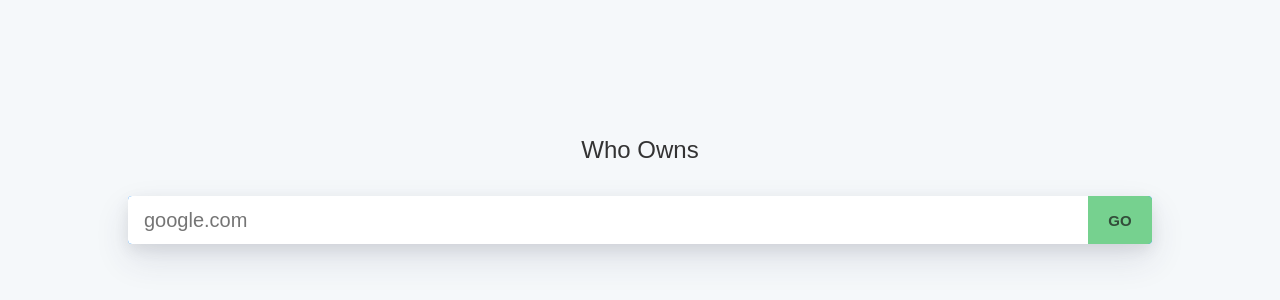
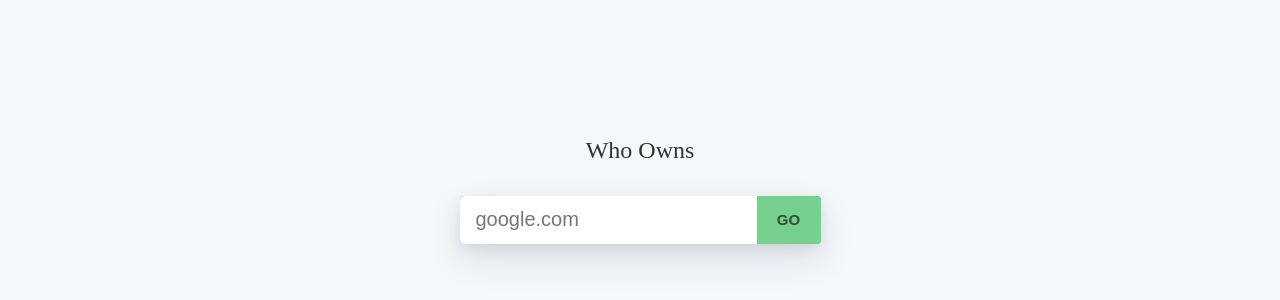
Before and after one commit to HJGreen/who-owns, a React (Create React App) app: page / in a window 1280 px wide. Shown: the part 218-518 px from the top of the page. Built offline with nearby package versions, Linux system fonts and the light colour scheme.

Commit message:
Add basic DNS lookup function

```diff
--- a/src/components/App.js
+++ b/src/components/App.js
@@ -1,9 +1,11 @@
 import React, { Component } from 'react';
 import styled from 'styled-components';
+import { dnsLookup } from '../lib/lookup';
 
 import Well from './Well';
 import ActionBar from './ActionBar';
 import SearchForm from './search/SearchForm';
+import Results from './results/Results';
 
 const Main = styled.main`
   display: flex;
@@ -23,14 +25,12 @@
   margin-bottom: 2rem;
 `;
 
-const Results = styled.section`
+const ResultsContainer = styled.section`
   max-height: ${props => props.expanded ? '50vh' : '0'}
-  transition: max-height 0.5s ease-out 0.4s;
+  transition: max-height 0.3s ease-out 0.35s;
+  padding: ${props => props.expanded ? '16px' : '0'};
 `;
 
-const ResultsInner = styled.section`
-  height: 50vh;
-`;
 
 class App extends Component {
   state = {
@@ -38,28 +38,35 @@
     fetching: false,
   }
   render() {
-    const { displayResults, fetching } = this.state;
+    const { displayResults, fetching, results } = this.state;
     return (
       <Main>
         <PageTitle shrink={displayResults}>Who Owns</PageTitle>
         <Well>
           <ActionBar expanded={displayResults}>
-            <SearchForm style={{ width: '80vw' }} onSearch={this._onSearch} fetching={fetching} />
+            <SearchForm onSearch={this._onSearch} fetching={fetching} />
           </ActionBar>
-          <Results expanded={displayResults}>
-            <ResultsInner />
-          </Results>
+          <ResultsContainer expanded={displayResults}>
+            <Results results={results} />
+          </ResultsContainer>
         </Well>
       </Main>
     );
   }
 
-  _onSearch = () => {
-    this.setState(() => ({ fetching: true }));
+  _onSearch = async (hostname) => {
+    this.setState(() => ({
+      fetching: true,
+      query: hostname,
+    }));
 
-    setTimeout(() => {
-      this.setState(() => ({ fetching: false, displayResults: true }))
-    }, 1500);
+    const results = await dnsLookup(hostname);
+
+    this.setState(() => ({
+      fetching: false,
+      displayResults: true,
+      results: results
+    }));
   }
 }
 
--- a/src/components/Well.js
+++ b/src/components/Well.js
@@ -5,6 +5,7 @@
   border-radius: 4px;
   background-color: #fff;
   overflow: hidden;
+  max-width: calc(100vw - 64px);
 `;
 
 export default Well;
--- /dev/null
+++ b/src/components/results/Results.js
@@ -0,0 +1,43 @@
+import React from 'react';
+import styled from 'styled-components';
+
+const ResultsFade = styled.section`
+  @keyframes fade-in {
+    from {opacity: 0}
+    to {opacity: 1}
+  }
+  opacity: 0;
+  animation: 0.4s fade-in 0.4s forwards;
+`;
+
+const tabulate = (record) => {
+  return {
+    type: record.type,
+    value: record.address || record.exchange || record.value,
+    ttl: record.ttl
+  }
+}
+
+const Results = ({results}) => {
+  if(!results) return null;
+  return (
+    <ResultsFade>
+      <table>
+        <thead>
+          {/* <tr><th>Type</th><th>Value</th><th>TTL</th></tr> */}
+        </thead>
+        <tbody>
+
+        {results.map(result => {
+          const normalized = tabulate(result);
+          return (
+            <tr><td>{normalized.type}</td><td>{normalized.value}</td><td>{normalized.ttl}</td></tr>
+          );
+        })}
+        </tbody>
+      </table>
+    </ResultsFade>
+  )
+}
+
+export default Results;
--- a/src/components/search/SearchForm.js
+++ b/src/components/search/SearchForm.js
@@ -44,8 +44,9 @@
   }
 
   _onSubmit = (event) => {
+    const { query } = this.state;
     event.preventDefault();
-    this.props.onSearch();
+    this.props.onSearch(query);
   }
 }
 
--- a/src/components/search/SearchInput.js
+++ b/src/components/search/SearchInput.js
@@ -5,6 +5,7 @@
   border: none;
   padding: 0 16px;
   font-size: inherit;
+  min-width: 0;
   background-color: ${props => props.readOnly ? '#f9f9f9' : '#fff'}
   color: ${props => props.readOnly ? '#999' : '#2d2d2d'}
   &:focus {
--- a/src/index.css
+++ b/src/index.css
@@ -1,5 +1,5 @@
 body {
   margin: 0;
   padding: 0;
-  font-family: sans-serif;
+  font-family: 'Proxima Nova';
 }
--- /dev/null
+++ b/src/lib/lookup.js
@@ -0,0 +1,9 @@
+import fetch from 'isomorphic-unfetch';
+
+
+export function dnsLookup(hostname) {
+  const results = fetch(`/.netlify/functions/dns?hostname=${hostname}`)
+    .then(res => res.json());
+
+  return results;
+}
```
Also changed, not shown: package.json (+9 -0 lines), 1 other file (tests, documents, lock files or other folders).
